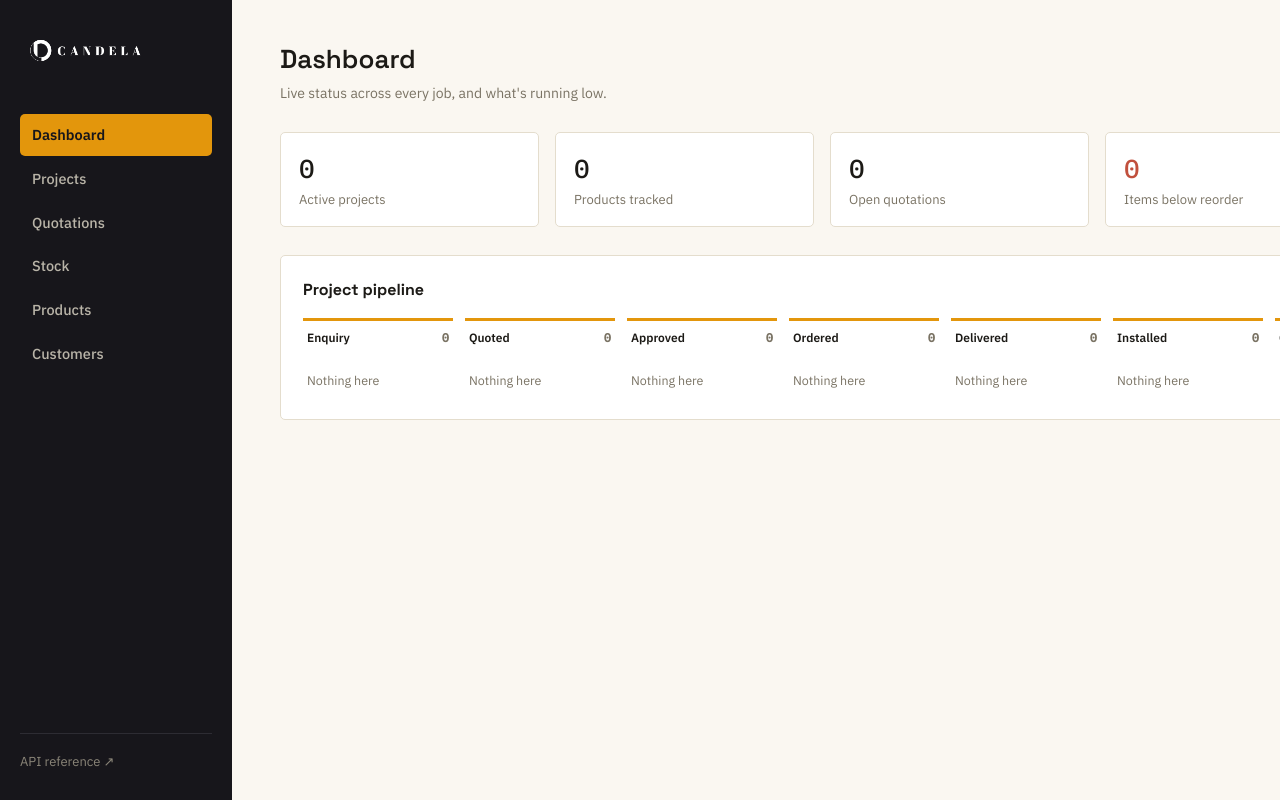
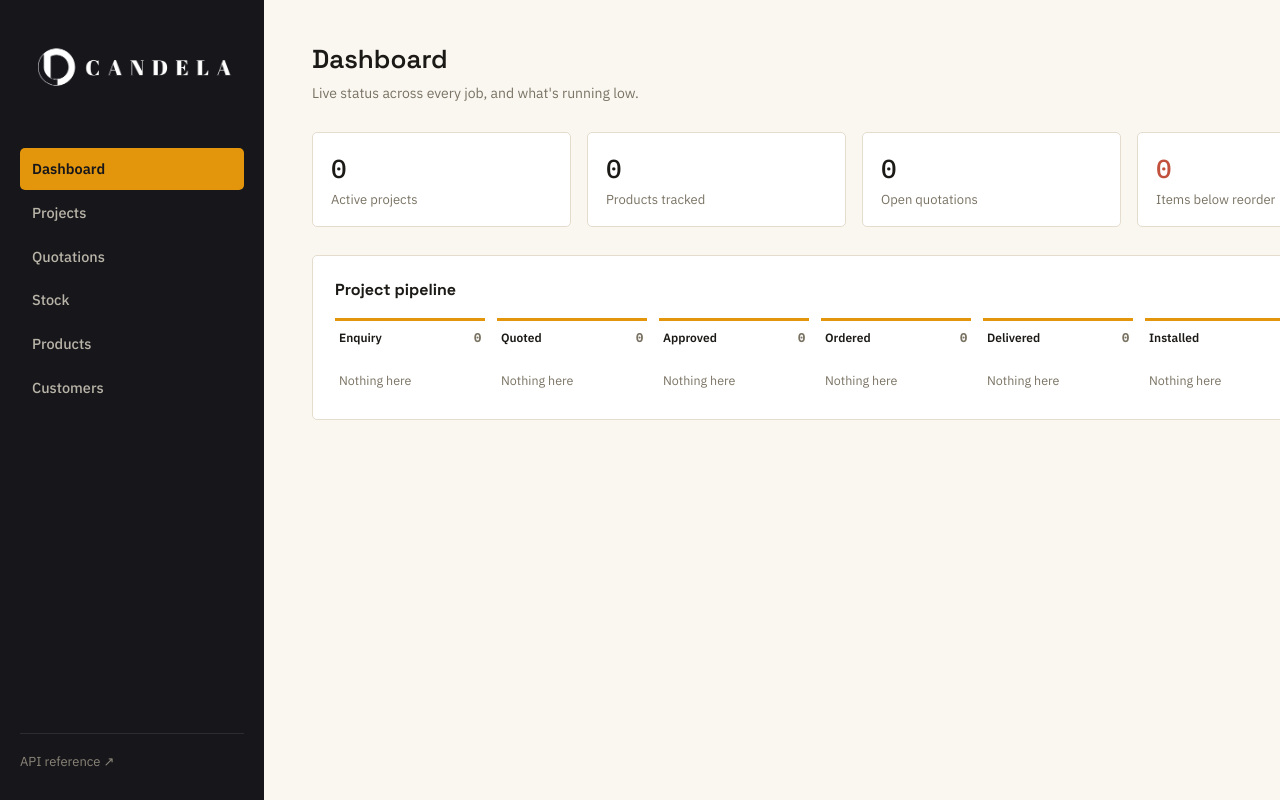
Before and after one commit to candelahalo/candela-inventory-app, a FastAPI app: page / in a window 1280 px wide; the page is wider, and only the part inside the window is pictured. Run offline with FastAPI, Linux system fonts and the light colour scheme; data that the repository does not hold is empty.

Commit message:
Scale logo properly within widened sidebar (avoids clipping at larger size)

```diff
--- a/app/static/style.css
+++ b/app/static/style.css
@@ -37,7 +37,7 @@ a { color: inherit; text-decoration: none; }
 
 /* ---------- Sidebar ---------- */
 .sidebar {
-  width: 232px;
+  width: 264px;
   flex-shrink: 0;
   background: var(--charcoal);
   display: flex;
@@ -49,7 +49,7 @@ a { color: inherit; text-decoration: none; }
 }
 
 .brand { margin-bottom: 40px; }
-.brand-logo { height: 46px; width: auto; display: block; }
+.brand-logo { width: 100%; height: auto; display: block; }
 
 .nav { display: flex; flex-direction: column; gap: 2px; flex: 1; }
 .nav a {
```
